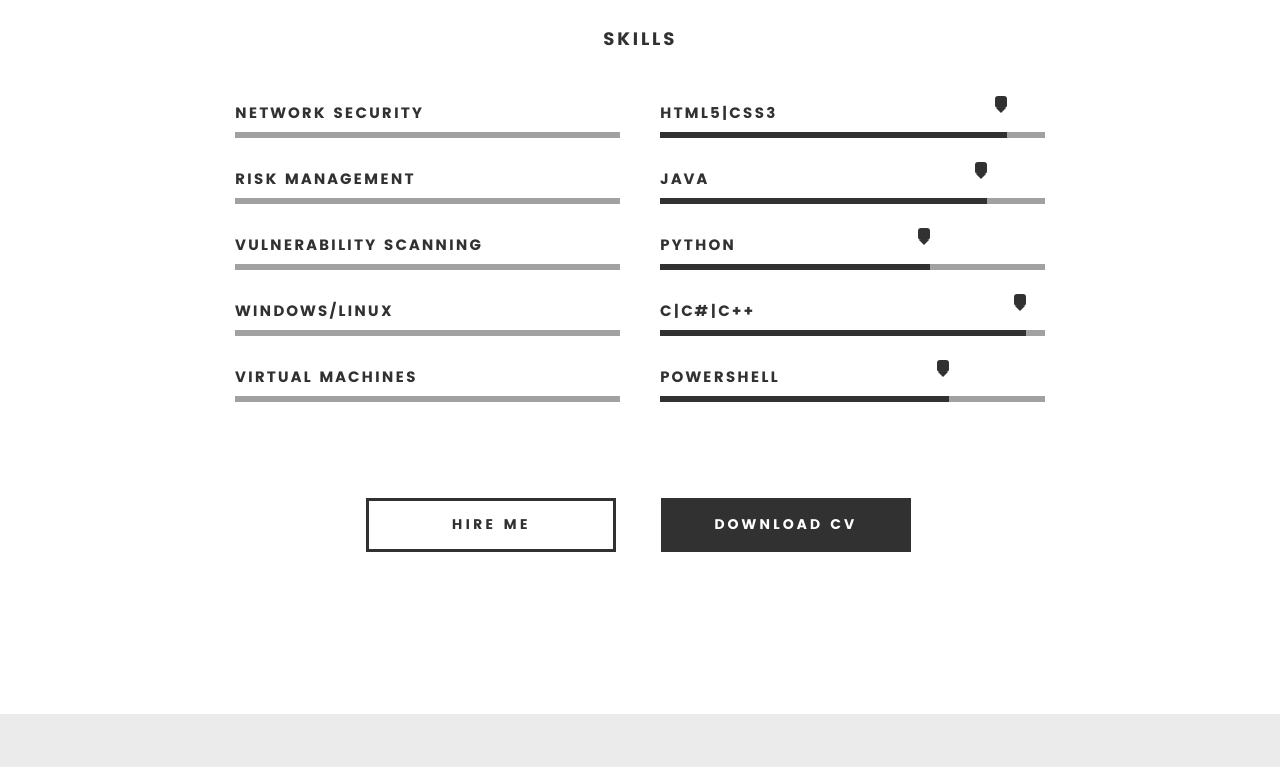
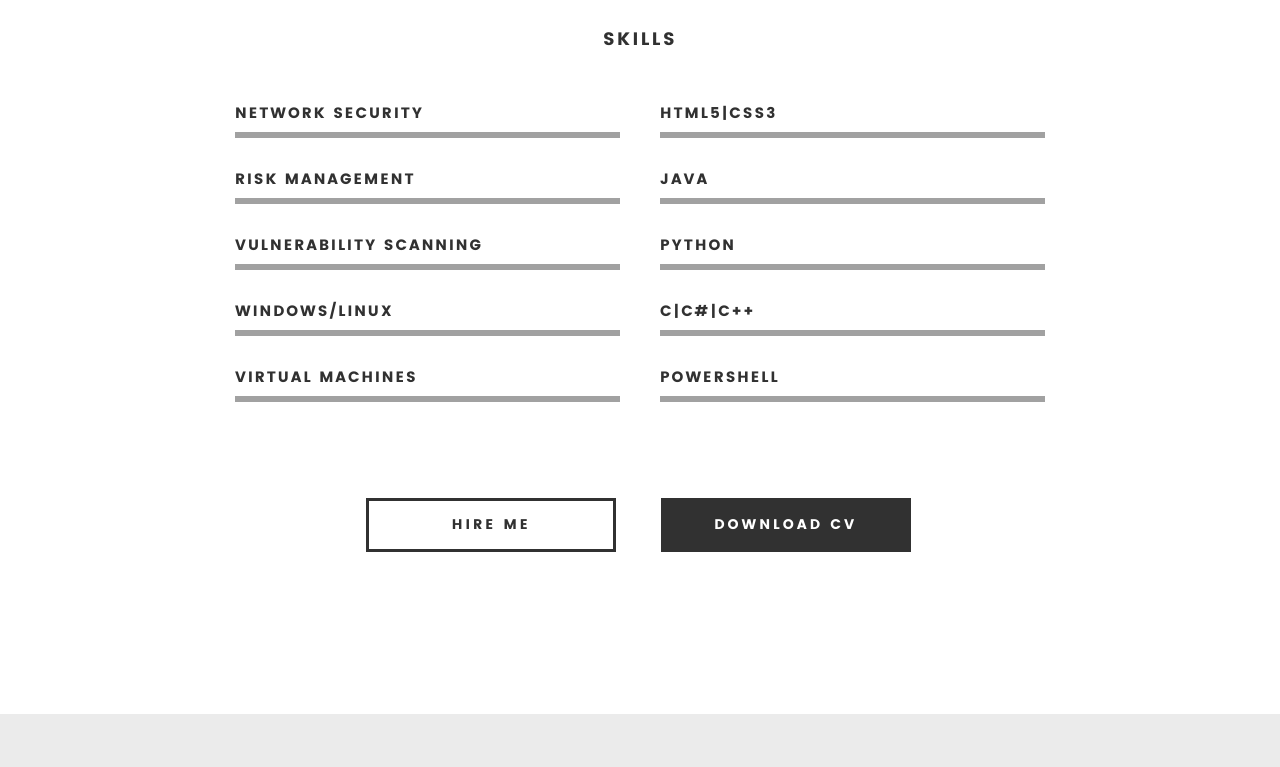
Before and after one commit to Iknowmyname/Iknowmyname.github.io, a plain HTML site: page index.html in a window 1280 px wide. Shown: the part 1253-2020 px from the top of the page. Drawn offline with Linux system fonts and the light colour scheme; files whose address does not match are found by name.

Commit message:
Update index.html

```diff
--- a/index.html
+++ b/index.html
@@ -160,24 +160,24 @@
 
 				<ul class="skill-bars">
 				   <li>
-				   	<div class="progress percent90"><span></span></div>
+
 				   	<strong>HTML5|CSS3</strong>
 				   </li>
 				   <li>
-				   	<div class="progress percent85"><span></span></div>
+
 				   	<strong>Java</strong>
 				   </li>
 				   <li>
-				   	<div class="progress percent70"><span></span></div>
+
 				   	<strong>Python</strong>
 				   </li>
 				   <li>
-				   	<div class="progress percent95"><span></span></div>
+
 				   	<strong>C|C#|C++</strong>
 				   </li>
 				   <li>
 
-				   	<div class="progress percent75"><span></span></div>
+
 				   	<strong>Powershell</strong>
 				   </li>
 
```
